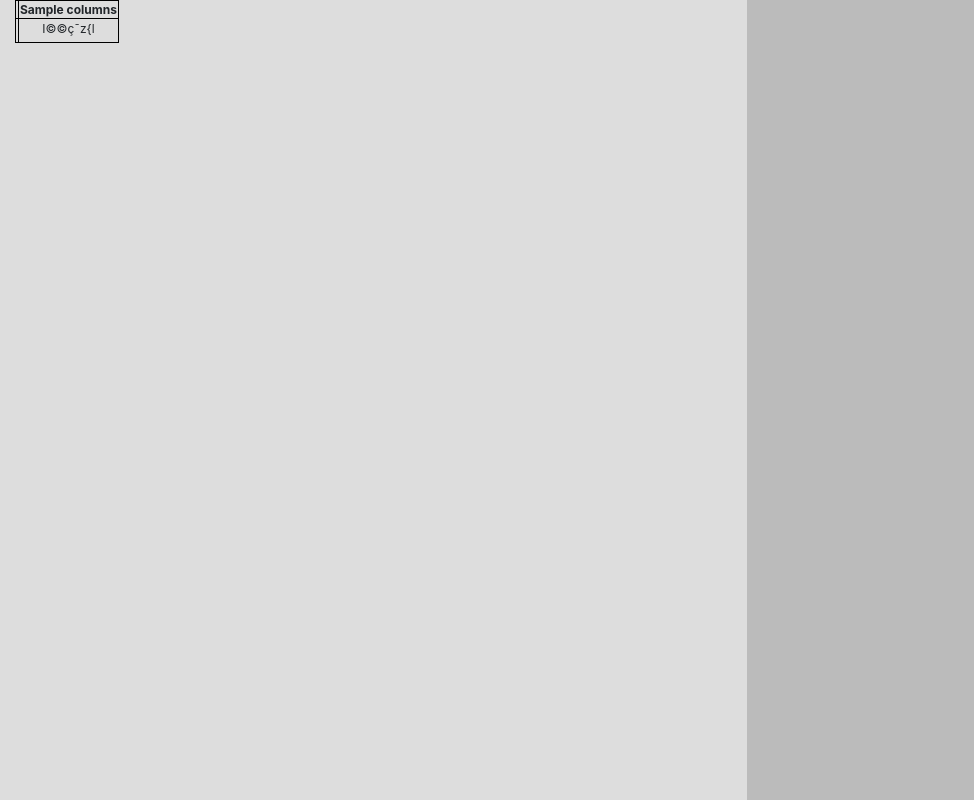
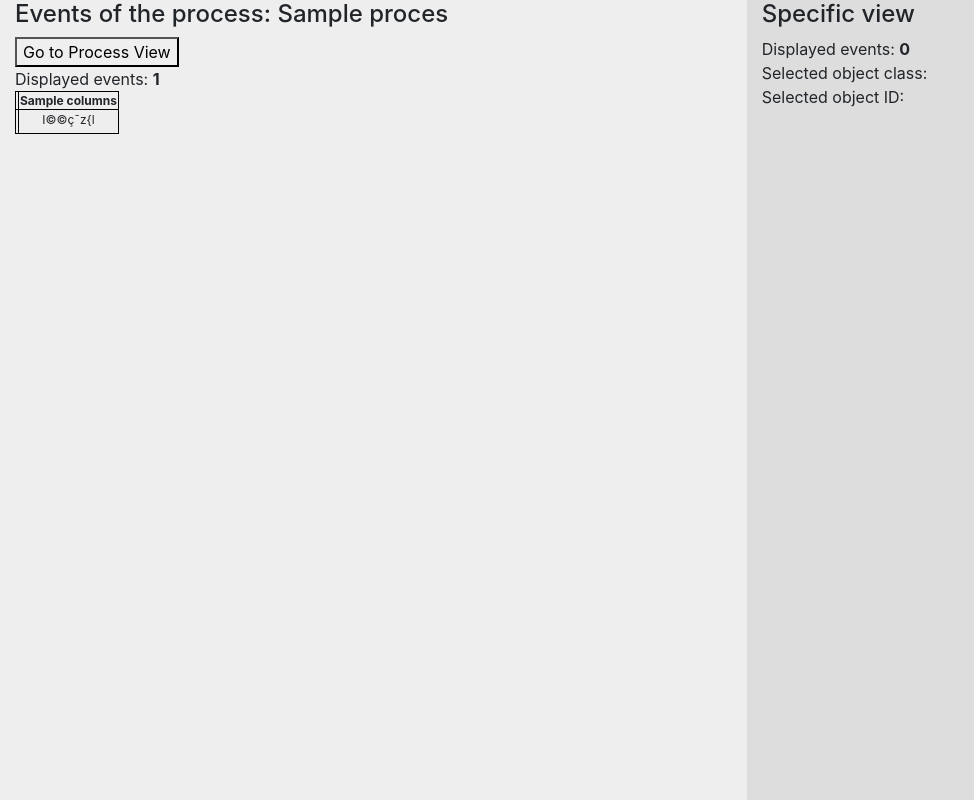
Before and after one commit to Javert899/pm4py-mdl, a Flask app: template templates/cases_view.html in a window 1280 px wide. Shown: the whole page, without its empty margins (0-974 px from the left). Run offline with Flask 2, Linux system fonts and the light colour scheme; the template is opened without the code that fills it: most values are stand-ins (such as "Sample title", 1, 10 or a date in 2020); parts of the project's set-up code (start-up, migrations or seed data) failed here and were passed over.

Commit message:
Changed style. Added buttons

```diff
--- a/templates/cases_view.html
+++ b/templates/cases_view.html
@@ -12,12 +12,20 @@
 <body>
 <div class="container-fluid">
 <div class="row" style="height: 100%">
-<div id="bigtable0" class="h-100 col-7" style="background-color: #DDDDDD; height: 99%; overflow: auto">
+<div id="bigtable0" class="h-100 col-7" style="background-color: #EEEEEE; height: 99%; overflow: auto">
+    <h4>Events of the process: {{ Process.name }}</h4>
+    <button id="goback" onclick="javascript:goToProcessView()">Go to Process View</button><br />
+    Displayed events: <span id="displayedEventsLeft" style="font-weight: bold">0</span><br />
     <div id="bigtable" style="width: 300%">
 
     </div>
 </div>
-<div id="rightpanel0" class="h-100 col-5" style="background-color: #BBBBBB; height: 99%; overflow: auto">
+<div id="rightpanel0" class="h-100 col-5" style="background-color: #DDDDDD; height: 99%; overflow: auto">
+    <h4>Specific view</h4>
+    Displayed events: <span id="displayedEventsRight" style="font-weight: bold">0</span><br />
+    Selected object class: <span id="selectedObjectClass" style="font-weight: bold"> </span><br />
+    Selected object ID: <span id="selectedObjectId" style="font-weight: bold"> </span><br />
+
     <div id="rightpanel" style="width: 300%">
 
     </div>
@@ -25,11 +33,26 @@
 </div>
 </div>
 <script type="text/javascript">
+    var no_events_left = 0;
+    var no_events_right = 0;
+    var sel_obj_id = "";
+    var sel_obj_class = "";
+    var process = "{{ Process.name }}";
+
+    function goToProcessView() {
+        window.location.href = "/process_view/"+process;
+    }
+
     function clickObjClass(objId, objClass) {
-        $.ajax({url: "/getSpecObjTable?objid="+objId+"&objtype="+objClass+"&process="+window.location.pathname.split("/").pop()}).done(function(data) { populate(data.columns.split("@@@"), atob(data.events).split("###"), "rightpanel"); });
+        $.ajax({url: "/getSpecObjTable?objid="+objId+"&objtype="+objClass+"&process="+window.location.pathname.split("/").pop()}).done(function(data) { sel_obj_id = objId; sel_obj_class = objClass; var columns = data.columns.split("@@@"); var events = atob(data.events).split("###"); no_events_right = events.length; populate(columns, events, "rightpanel"); });
     }
 
     function populate(columns, events, target) {
+        document.getElementById("displayedEventsLeft").innerHTML = ""+no_events_left;
+        document.getElementById("displayedEventsRight").innerHTML = ""+no_events_right;
+        document.getElementById("selectedObjectClass").innerHTML = ""+sel_obj_class;
+        document.getElementById("selectedObjectId").innerHTML = ""+sel_obj_id;
+
         var tbl = document.createElement("table");
         tbl.style = "font-size: 9pt";
         var tblHead = document.createElement("thead");
@@ -87,6 +110,7 @@
 
     var columns = '{{ Process.columns }}'.split("@@@");
     var events = atob('{{ Process.events }}').split("###");
+    no_events_left = events.length;
     populate(columns, events, "bigtable");
 </script>
 </body>
```
Also changed, not shown: templates/process_view.html (+9 -3 lines).
